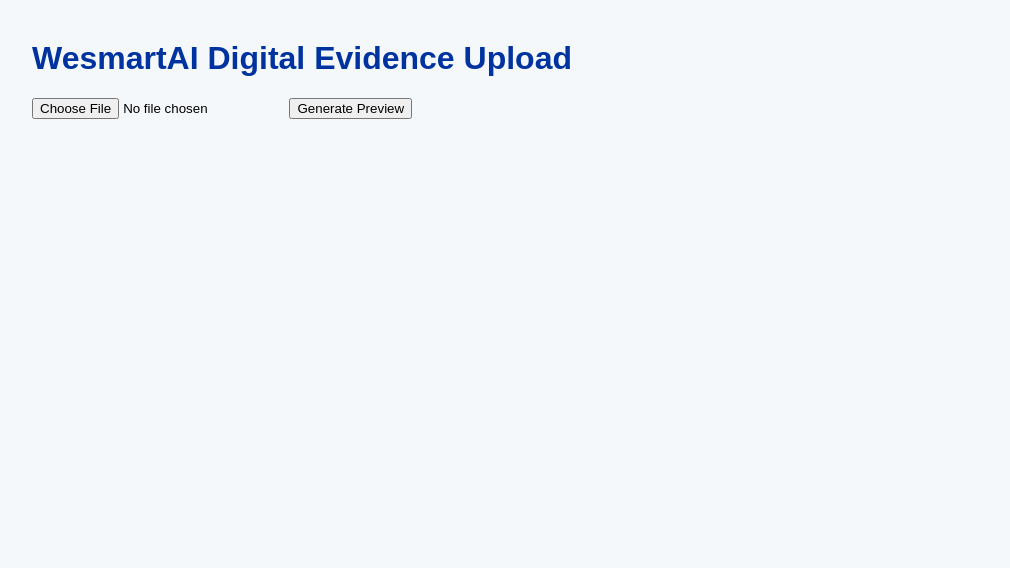
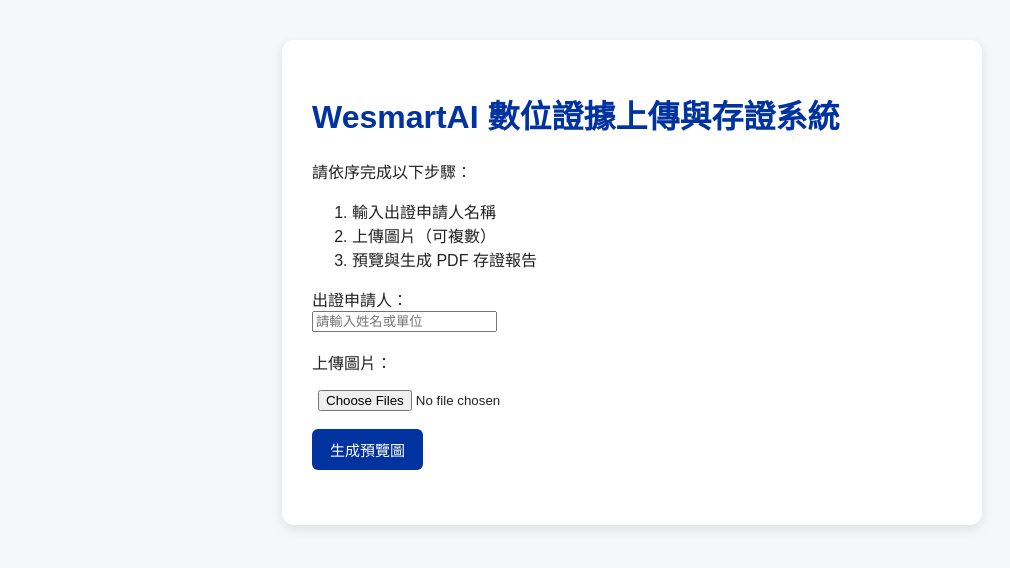
Before and after one commit to takecovertaiwan-cmyk/GPT-UPLOAD, a Flask app: page / in a window 1280 px wide. Shown: the top 568 px of the page, without its empty margins (8-1018 px from the left). Run offline with Flask 3, Linux system fonts and the light colour scheme.

Commit message:
Update index.html

```diff
--- a/templates/index.html
+++ b/templates/index.html
@@ -1,25 +1,78 @@
 <!DOCTYPE html>
-<html lang="en">
+<html lang="zh-Hant">
 <head>
-  <meta charset="UTF-8">
-  <title>WesmartAI Digital Evidence Upload</title>
+  <meta charset="UTF-8" />
+  <title>WesmartAI 數位證據上傳與存證系統</title>
   <style>
-    body { font-family: Arial, sans-serif; margin: 40px; background: #f5f8fb; }
-    h1 { color: #0033a0; }
-    #preview { margin-top: 20px; }
-    img { max-width: 400px; border: 1px solid #ccc; }
+    body {
+      font-family: "Noto Sans TC", "Microsoft JhengHei", sans-serif;
+      background-color: #f5f8fb;
+      margin: 0;
+      padding: 40px;
+      color: #222;
+    }
+    h1 {
+      color: #0033a0;
+      font-weight: 700;
+    }
+    .container {
+      background: white;
+      border-radius: 12px;
+      padding: 30px;
+      max-width: 640px;
+      margin: auto;
+      box-shadow: 0 4px 12px rgba(0,0,0,0.1);
+    }
+    input[type=file] {
+      margin-top: 10px;
+      padding: 6px;
+    }
+    button {
+      background-color: #0033a0;
+      color: white;
+      border: none;
+      padding: 10px 18px;
+      border-radius: 6px;
+      cursor: pointer;
+      margin-top: 12px;
+      font-size: 15px;
+    }
+    button:hover {
+      background-color: #0055cc;
+    }
+    #preview {
+      margin-top: 25px;
+      text-align: center;
+    }
+    #preview img {
+      max-width: 90%;
+      border: 1px solid #ccc;
+      border-radius: 8px;
+    }
   </style>
 </head>
 <body>
-  <h1>WesmartAI Digital Evidence Upload</h1>
+  <div class="container">
+    <h1>WesmartAI 數位證據上傳與存證系統</h1>
+    <p>請依序完成以下步驟：</p>
+    <ol>
+      <li>輸入出證申請人名稱</li>
+      <li>上傳圖片（可複數）</li>
+      <li>預覽與生成 PDF 存證報告</li>
+    </ol>
 
-  <form id="uploadForm" enctype="multipart/form-data">
-    <input type="file" id="fileInput" name="file" accept="image/*" required />
-    <button type="submit">Generate Preview</button>
-  </form>
+    <form id="uploadForm" enctype="multipart/form-data">
+      <label>出證申請人：</label><br>
+      <input type="text" id="applicant" placeholder="請輸入姓名或單位" required /><br><br>
 
-  <div id="preview"></div>
-  <button id="downloadBtn" style="display:none;">Download PDF Report</button>
+      <label>上傳圖片：</label><br>
+      <input type="file" id="fileInput" name="file" accept="image/*" required multiple /><br>
+      <button type="submit">生成預覽圖</button>
+    </form>
+
+    <div id="preview"></div>
+    <button id="downloadBtn" style="display:none;">下載 PDF 存證報告</button>
+  </div>
 
   <script>
     const form = document.getElementById("uploadForm");
@@ -30,34 +83,36 @@
 
     form.addEventListener("submit", async (e) => {
       e.preventDefault();
-      const file = document.getElementById("fileInput").files[0];
-      if (!file) return alert("Please select a file first.");
+      const files = document.getElementById("fileInput").files;
+      if (!files.length) return alert("請先選擇圖片");
 
+      const file = files[0];
       const formData = new FormData();
       formData.append("file", file);
 
       const res = await fetch("/preview", { method: "POST", body: formData });
-      if (!res.ok) return alert("Preview failed.");
+      if (!res.ok) return alert("預覽生成失敗");
       const data = await res.json();
 
       currentFile = file.name;
       currentHash = data.sha256;
 
       previewDiv.innerHTML = `
-        <p><b>SHA256:</b> ${data.sha256}</p>
-        <img src="${data.preview_url}" alt="Preview">
+        <p><b>檔案名稱：</b>${file.name}</p>
+        <p><b>SHA256：</b>${data.sha256}</p>
+        <img src="${data.preview_url}" alt="預覽圖">
       `;
-      downloadBtn.style.display = "block";
+      downloadBtn.style.display = "inline-block";
     });
 
     downloadBtn.addEventListener("click", async () => {
-      if (!currentFile || !currentHash) return alert("No preview data.");
+      if (!currentFile || !currentHash) return alert("請先生成預覽圖");
       const res = await fetch("/generate", {
         method: "POST",
         headers: { "Content-Type": "application/json" },
         body: JSON.stringify({ file_name: currentFile, sha256: currentHash })
       });
-      if (!res.ok) return alert("PDF generation failed.");
+      if (!res.ok) return alert("PDF 生成失敗");
 
       const blob = await res.blob();
       const url = window.URL.createObjectURL(blob);
```
